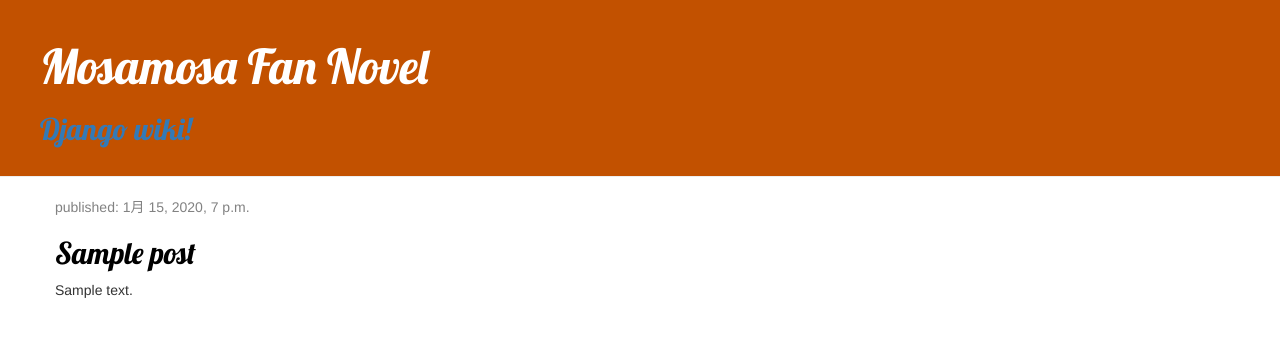
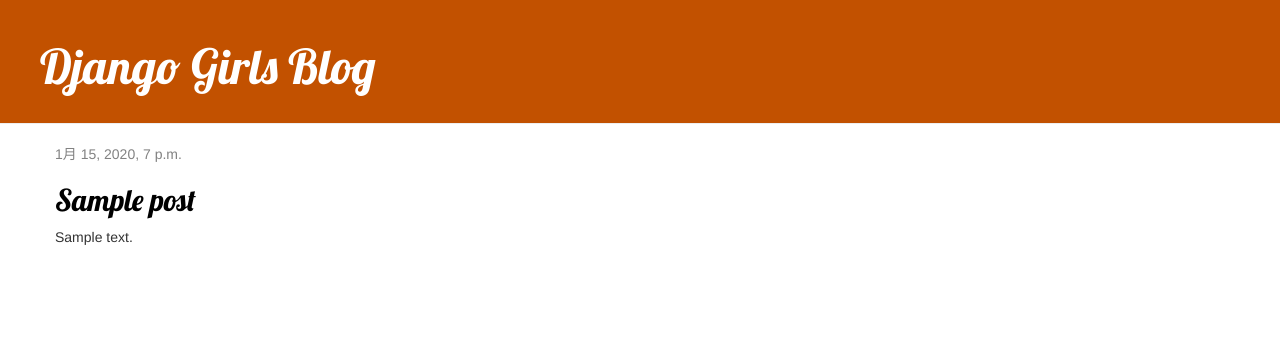
Before and after one commit to hiyoni/my-first-blog, a Django app: page / in a window 1280 px wide. Shown: the top 337 px of the page. Run offline with Django 3.2, Linux system fonts and the light colour scheme; tables that the repository leaves empty hold one stand-in row (values such as "Sample post"); some libraries are stand-ins or nearby versions.

Commit message:
Added view and template for detailed blog post as well as CSS for the site.

```diff
--- /dev/null
+++ b/blog/templates/blog/base.html
@@ -0,0 +1,23 @@
+{% load static %}
+<html>
+    <head>
+        <title>個人的なブログ</title>
+        <link rel="stylesheet" href="//maxcdn.bootstrapcdn.com/bootstrap/3.2.0/css/bootstrap.min.css">
+        <link rel="stylesheet" href="//maxcdn.bootstrapcdn.com/bootstrap/3.2.0/css/bootstrap-theme.min.css">
+        <link href="//fonts.googleapis.com/css?family=Lobster&subset=latin,latin-ext" rel="stylesheet" type="text/css">
+        <link rel="stylesheet" href="{% static 'css/blog.css' %}">
+    </head>
+    <body>
+        <div class="page-header">
+            <h1><a href="/">Django Girls Blog</a></h1>
+        </div>
+        <div class="content container">
+            <div class="row">
+                <div class="col-md-8">
+                {% block content %}
+                {% endblock %}
+                </div>
+            </div>
+        </div>
+    </body>
+</html>
--- a/blog/templates/blog/post_list.html
+++ b/blog/templates/blog/post_list.html
@@ -1,34 +1,13 @@
-{% load static %}
-<html>
-    <head>
-        <title>個人的なブログ</title>
-        <link rel="stylesheet" href="//maxcdn.bootstrapcdn.com/bootstrap/3.2.0/css/bootstrap.min.css">
-        <link rel="stylesheet" href="//maxcdn.bootstrapcdn.com/bootstrap/3.2.0/css/bootstrap-theme.min.css">
-        <link href="//fonts.googleapis.com/css?family=Lobster&subset=latin,latin-ext" rel="stylesheet" type="text/css">
-        <link rel="stylesheet" href="{% static 'css/blog.css' %}">
-    </head>
-    <body>
+{% extends 'blog/base.html' %}
 
-        <div class="page-header">
-            <h1><a href="/">Mosamosa Fan Novel</a></h1>
-            <h2><a href="https://en.wikipedia.org/wiki/Django" class="external_link" id="link_to_wiki_page">Django wiki!</a></h2>
-        </div>
-
-        <div class="content container">
-            <div class="row">
-                <div class="col-md-8">
+{% block content %}
     {% for post in posts %}
         <div class="post">
             <div class="date">
-                                <p>published: {{ post.published_date }}</p>
+                {{ post.published_date }}
             </div>
-                            <h2><a href="">{{ post.title }}</a></h2>
+            <h2><a href="{% url 'post_detail' pk=post.pk %}">{{ post.title }}</a></h2>
             <p>{{ post.text|linebreaksbr }}</p>
         </div>
     {% endfor %}
-                </div>
-            </div>
-        </div>
-
-    </body>
-</html>
+{% endblock %}
--- a/blog/urls.py
+++ b/blog/urls.py
@@ -3,4 +3,5 @@
 
 urlpatterns = [
     path('', views.post_list, name='post_list'),
+    path('post/<int:pk>/', views.post_detail, name='post_detail'),
 ]
--- a/blog/views.py
+++ b/blog/views.py
@@ -1,4 +1,4 @@
-from django.shortcuts import render
+from django.shortcuts import render, get_object_or_404
 from django.utils import timezone
 from .models import Post
 
@@ -6,4 +6,8 @@
     posts = Post.objects.filter(published_date__lte=timezone.now()).order_by('published_date')
     return render(request, 'blog/post_list.html', {'posts': posts})
 
+def post_detail(request, pk):
+    post = get_object_or_404(Post, pk=pk)
+    return render(request, 'blog/post_detail.html', {'post': post})
+
 # Create your views here.
```
Also changed, not shown: blog/templates/blog/post_detail.html (added, +13 -0 lines). Lines whose indentation alone changed are shown as unchanged.
